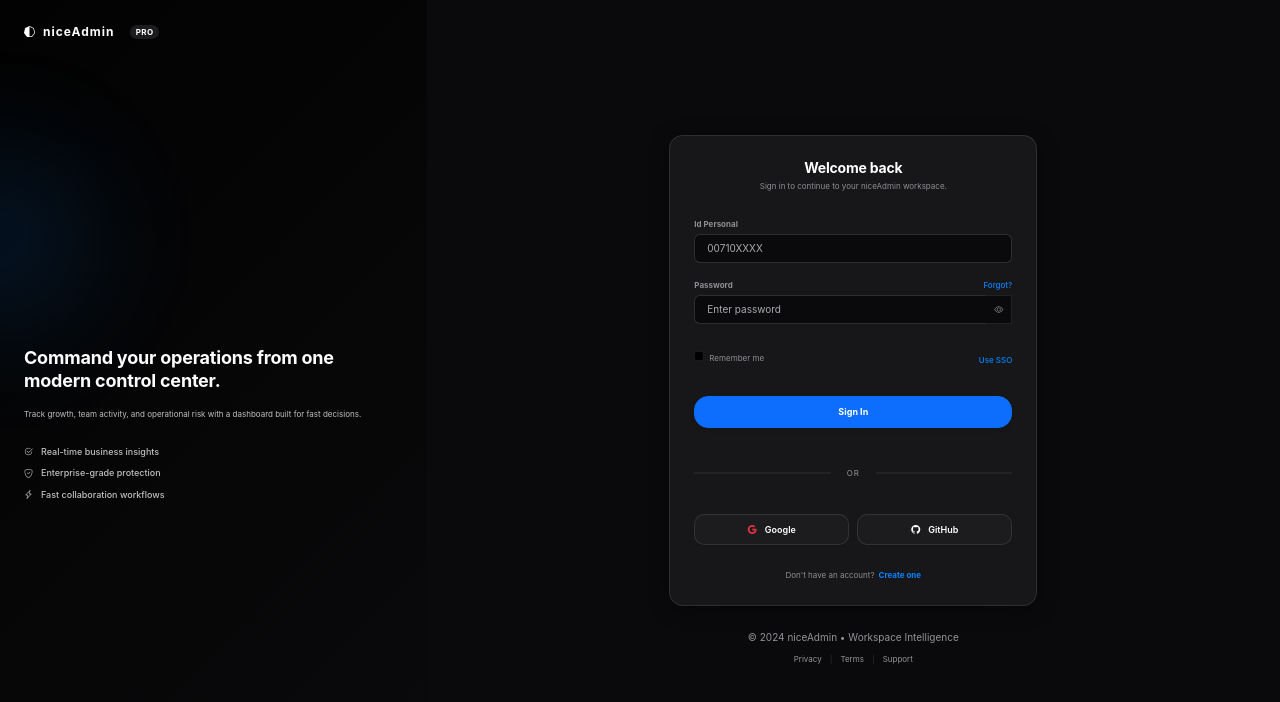
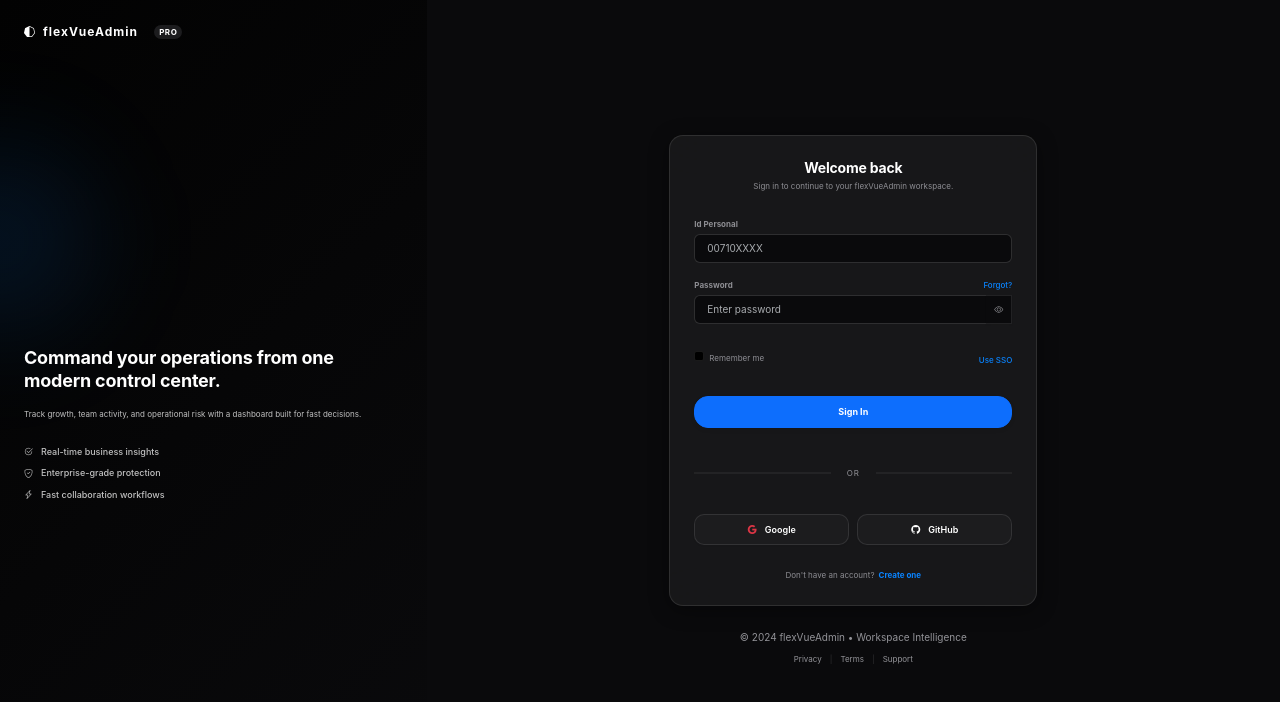
Before and after one commit to saul-paulus/Flex-Vue-Admin, a Nuxt app: page /auth/login in a window 1280 px wide. Shown: the top 702 px of the page. Built offline with nearby package versions, Linux system fonts and the light colour scheme; no server answers.

Commit message:
docs: change applicaiton name

```diff
--- a/app/components/layout/Header.vue
+++ b/app/components/layout/Header.vue
@@ -54,7 +54,7 @@ const handleSignOut = async () => {
           :class="isDarkMode ? 'text-white' : 'text-dark'"
         >
           <i class="bi bi-heptagon-half fs-4 text-accent" />
-          <span class="d-none d-md-block">niceAdmin</span>
+          <span class="d-none d-md-block">flexVueAdmin</span>
         </NuxtLink>
         <!-- Sidebar Toggle -->
         <button class="header-icon-btn header-icon-btn-teal" @click="emit('toggle-sidebar')">
--- a/app/pages/auth/login.vue
+++ b/app/pages/auth/login.vue
@@ -50,7 +50,7 @@ const handleSubmitLogin = async (event: Event) => {
     >
       <div class="mb-5 d-flex align-items-center gap-2 position-relative" style="z-index: 2">
         <i class="bi bi-heptagon-half fs-5" />
-        <h5 class="mb-0 fw-bold letter-spacing-1">niceAdmin</h5>
+        <h5 class="mb-0 fw-bold letter-spacing-1">flexVueAdmin</h5>
         <span
           class="badge rounded-pill fw-bold ms-2 bg-white bg-opacity-10 text-white border-0 fs-xs"
           style="letter-spacing: 0.5px"
@@ -108,7 +108,7 @@ const handleSubmitLogin = async (event: Event) => {
           <div class="card-body p-4">
             <div class="text-center mb-4">
               <h4 class="fw-bold mb-1 text-primary">Welcome back</h4>
-              <p class="text-secondary fs-xs mb-0">Sign in to continue to your niceAdmin workspace.</p>
+              <p class="text-secondary fs-xs mb-0">Sign in to continue to your flexVueAdmin workspace.</p>
             </div>
             <div
               v-if="errorMessages"
@@ -229,7 +229,7 @@ const handleSubmitLogin = async (event: Event) => {
           </div>
         </div>
         <div class="text-center text-tertiary fs-xs">
-          <p class="mb-2">© 2024 niceAdmin &bull; Workspace Intelligence</p>
+          <p class="mb-2">© 2024 flexVueAdmin &bull; Workspace Intelligence</p>
           <div class="d-flex justify-content-center gap-2">
             <a href="#" class="text-decoration-none text-tertiary text-hover-dark">Privacy</a>
             <span class="opacity-25">|</span>
--- a/assets/scss/app.scss
+++ b/assets/scss/app.scss
@@ -1,5 +1,5 @@
 // Override Bootstrap defaults here
-// $primary: #4154f1; // NiceAdmin primary color
+// $primary: #4154f1; // flexVueAdmin primary color
 
 // Import Bootstrap
 @import 'bootstrap/scss/bootstrap';
--- a/eslint.config.js
+++ b/eslint.config.js
@@ -11,7 +11,7 @@ export default withNuxt(
       '.output/**',
       'test.bundle.js',
       'assets/js/**',
-      'src/assets/niceadmin/vendor/**',
+      'src/assets/flexvueadmin/vendor/**',
     ],
   },
   {
--- a/nuxt.config.ts
+++ b/nuxt.config.ts
@@ -4,7 +4,7 @@ export default defineNuxtConfig({
   devtools: { enabled: true },
   app: {
     head: {
-      title: 'Template | niceAdmin',
+      title: 'Template | flexVueAdmin',
       meta: [{ name: 'viewport', content: 'width=device-width, initial-scale=1' }, { charset: 'utf-8' }],
       htmlAttrs: { lang: 'en' },
       link: [
--- a/package.json
+++ b/package.json
@@ -1,5 +1,5 @@
 {
-  "name": "niceadmin-app-v2",
+  "name": "flexvueadmin-app-v2",
   "type": "module",
   "private": true,
   "scripts": {
```
Also changed, not shown: 2 other files (tests, documents, lock files or other folders).
